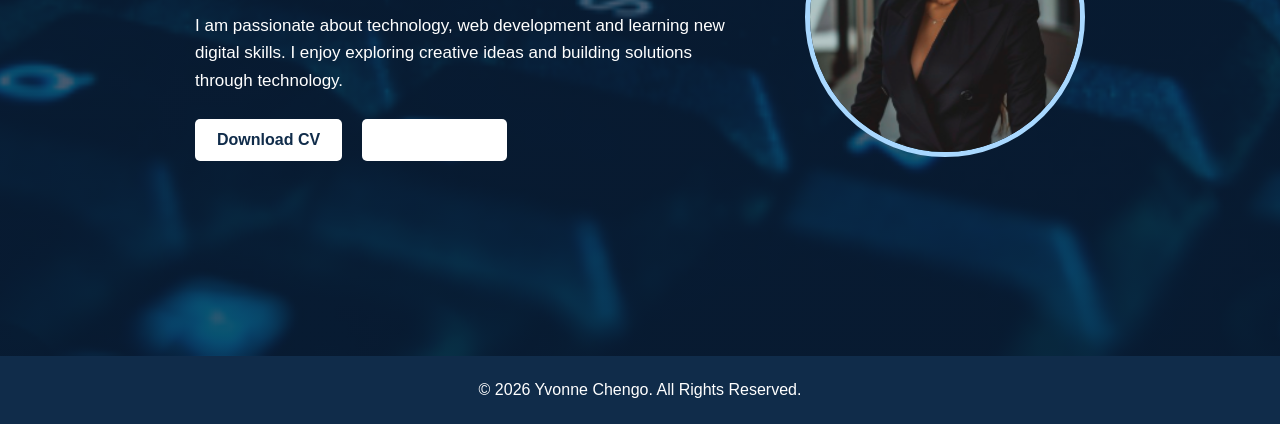
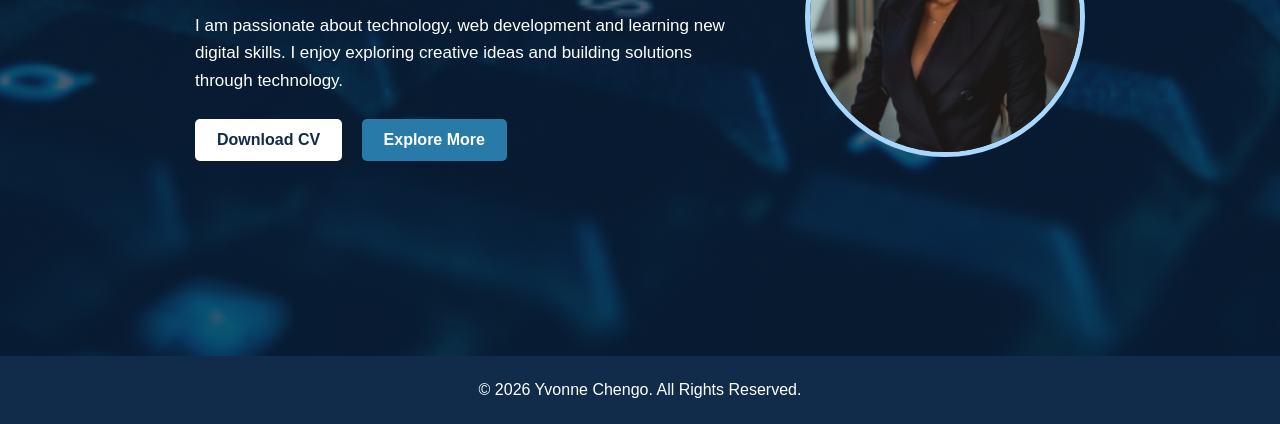
Before and after one commit to YvoneChengo/sample, a plain HTML site: page index.html in a window 1280 px wide. Shown: the part 376-800 px from the top of the page. Drawn offline with Linux system fonts and the light colour scheme.

Commit message:
Add files via upload

```diff
--- a/style.css
+++ b/style.css
@@ -122,13 +122,17 @@ nav ul li a:hover {
 .explore {
     display: inline-block;
     color: white;
+    background-color: #287BA8;
+    padding: 12px 22px;
     text-decoration: none;
+    border-radius: 5px;
+    font-weight: bold;
     margin-left: 15px;
-    font-weight: bold;
 }
 
 .explore:hover {
-    color: #A9D8FF;
+    background-color: #A9D8FF;
+    color: #102C4A;
 }
 
 .about,
```
